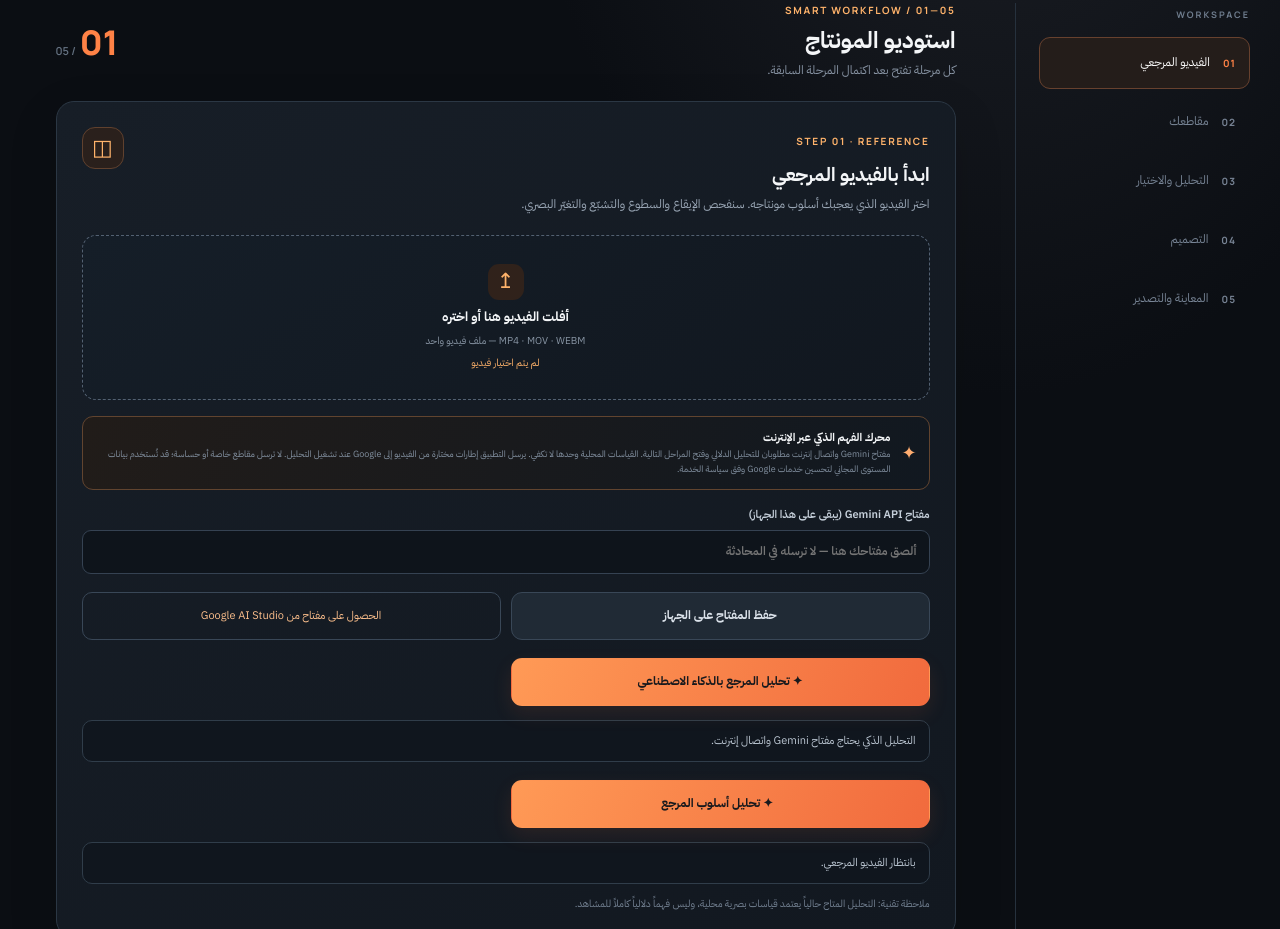
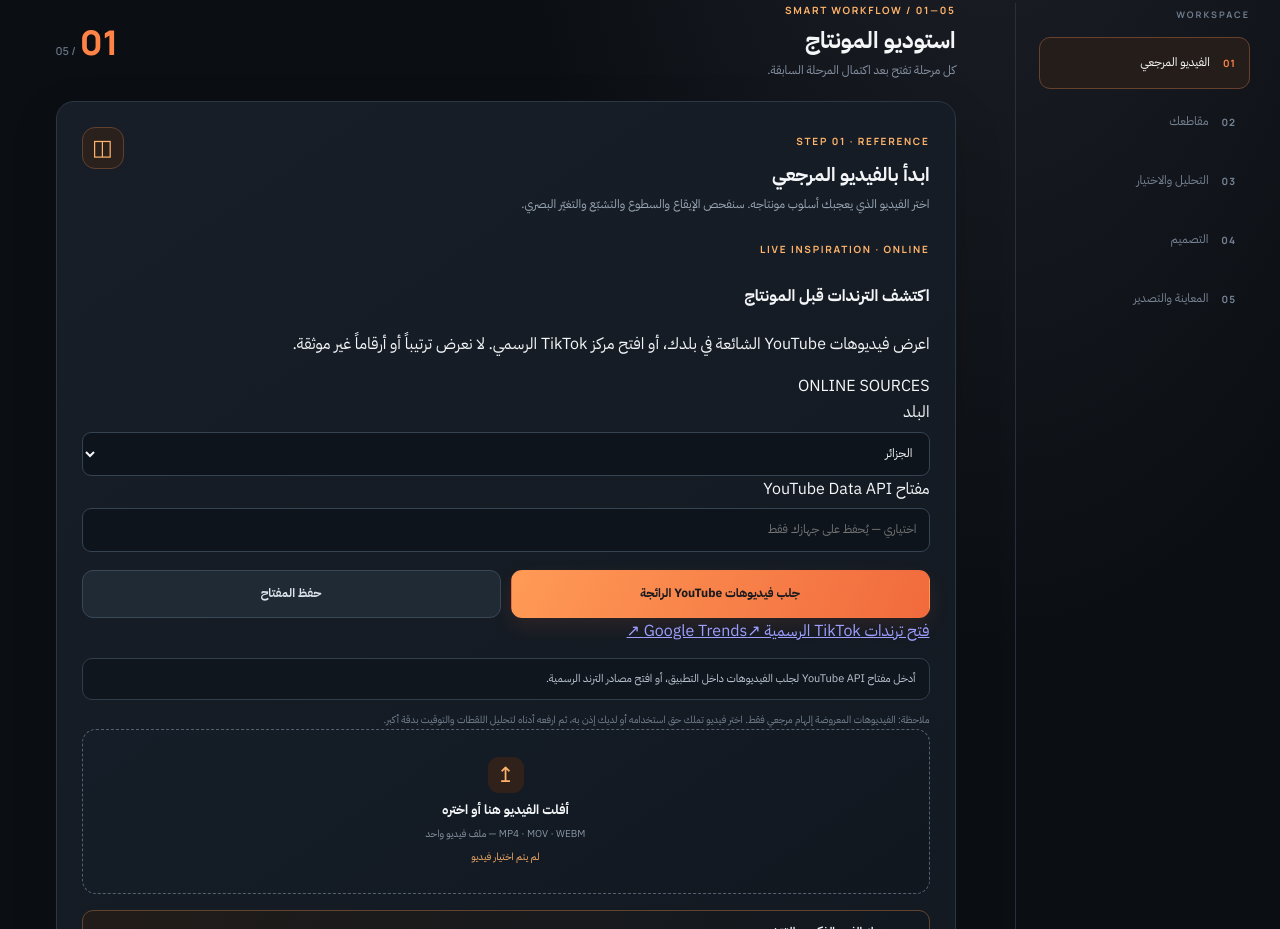
Before and after one commit to hicham07dzz-cyber/WARFOX, a website built with Vite: page smartcut-android/www/index.html in a window 1280 px wide. Shown: the part 419-1348 px from the top of the page. Built offline with nearby package versions, Linux system fonts and the light colour scheme.

Commit message:
Add live trend discovery panel to SmartCut

```diff
--- a/smartcut-android/www/index.html
+++ b/smartcut-android/www/index.html
@@ -32,6 +32,18 @@
   <section class="step-heading"><div><div class="eyebrow">SMART WORKFLOW / 01—05</div><h2>استوديو المونتاج</h2><p>كل مرحلة تفتح بعد اكتمال المرحلة السابقة.</p></div><div class="step-counter"><b>01</b><small>/ 05</small></div></section>
   <section class="panel" id="stepReference" data-step="1">
    <div class="panel-head"><div><span class="step-kicker">STEP 01 · REFERENCE</span><h3>ابدأ بالفيديو المرجعي</h3><p class="stepIntro">اختر الفيديو الذي يعجبك أسلوب مونتاجه. سنفحص الإيقاع والسطوع والتشبّع والتغيّر البصري.</p></div><div class="panel-icon">◫</div></div>
+   <section class="trend-hub" aria-labelledby="trendHubTitle">
+    <div class="trend-hub-head"><div><span class="step-kicker">LIVE INSPIRATION · ONLINE</span><h4 id="trendHubTitle">اكتشف الترندات قبل المونتاج</h4><p>اعرض فيديوهات YouTube الشائعة في بلدك، أو افتح مركز TikTok الرسمي. لا نعرض ترتيباً أو أرقاماً غير موثقة.</p></div><span class="trend-live">ONLINE SOURCES</span></div>
+    <div class="trend-tools">
+     <label>البلد<select id="trendRegion"><option value="DZ" selected>الجزائر</option><option value="US">الولايات المتحدة</option><option value="FR">فرنسا</option><option value="GB">بريطانيا</option><option value="SA">السعودية</option><option value="AE">الإمارات</option></select></label>
+     <label>مفتاح YouTube Data API<input id="youtubeApiKey" type="password" autocomplete="off" placeholder="اختياري — يُحفظ على جهازك فقط"></label>
+    </div>
+    <div class="actions trend-actions"><button id="loadTrends" type="button">جلب فيديوهات YouTube الرائجة</button><button id="saveYoutubeKey" class="secondary" type="button">حفظ المفتاح</button></div>
+    <div class="trend-links"><a href="https://ads.tiktok.com/creative/creativeCenter/trends" target="_blank" rel="noopener">فتح ترندات TikTok الرسمية ↗</a><a href="https://trends.google.com/trends/" target="_blank" rel="noopener">Google Trends ↗</a></div>
+    <div id="trendStatus" class="analysisStatus">أدخل مفتاح YouTube API لجلب الفيديوهات داخل التطبيق، أو افتح مصادر الترند الرسمية.</div>
+    <div id="trendResults" class="trend-results"></div>
+    <p class="smallNote">ملاحظة: الفيديوهات المعروضة إلهام مرجعي فقط. اختر فيديو تملك حق استخدامه أو لديك إذن به، ثم ارفعه أدناه لتحليل اللقطات والتوقيت بدقة أكبر.</p>
+   </section>
    <label class="upload dropzone"><span class="drop-icon">↥</span><b>أفلت الفيديو هنا أو اختره</b><small>MP4 · MOV · WEBM — ملف فيديو واحد</small><input id="reference" type="file" accept="video/*"><i id="referenceLabel">لم يتم اختيار فيديو</i></label>
    <div class="engine-note ai-connection">
     <span>✦</span><div><b>محرك الفهم الذكي عبر الإنترنت</b><small>مفتاح Gemini واتصال إنترنت مطلوبان للتحليل الدلالي وفتح المراحل التالية. القياسات المحلية وحدها لا تكفي. يرسل التطبيق إطارات مختارة من الفيديو إلى Google عند تشغيل التحليل. لا ترسل مقاطع خاصة أو حساسة؛ قد تُستخدم بيانات المستوى المجاني لتحسين خدمات Google وفق سياسة الخدمة.</small></div>
```
